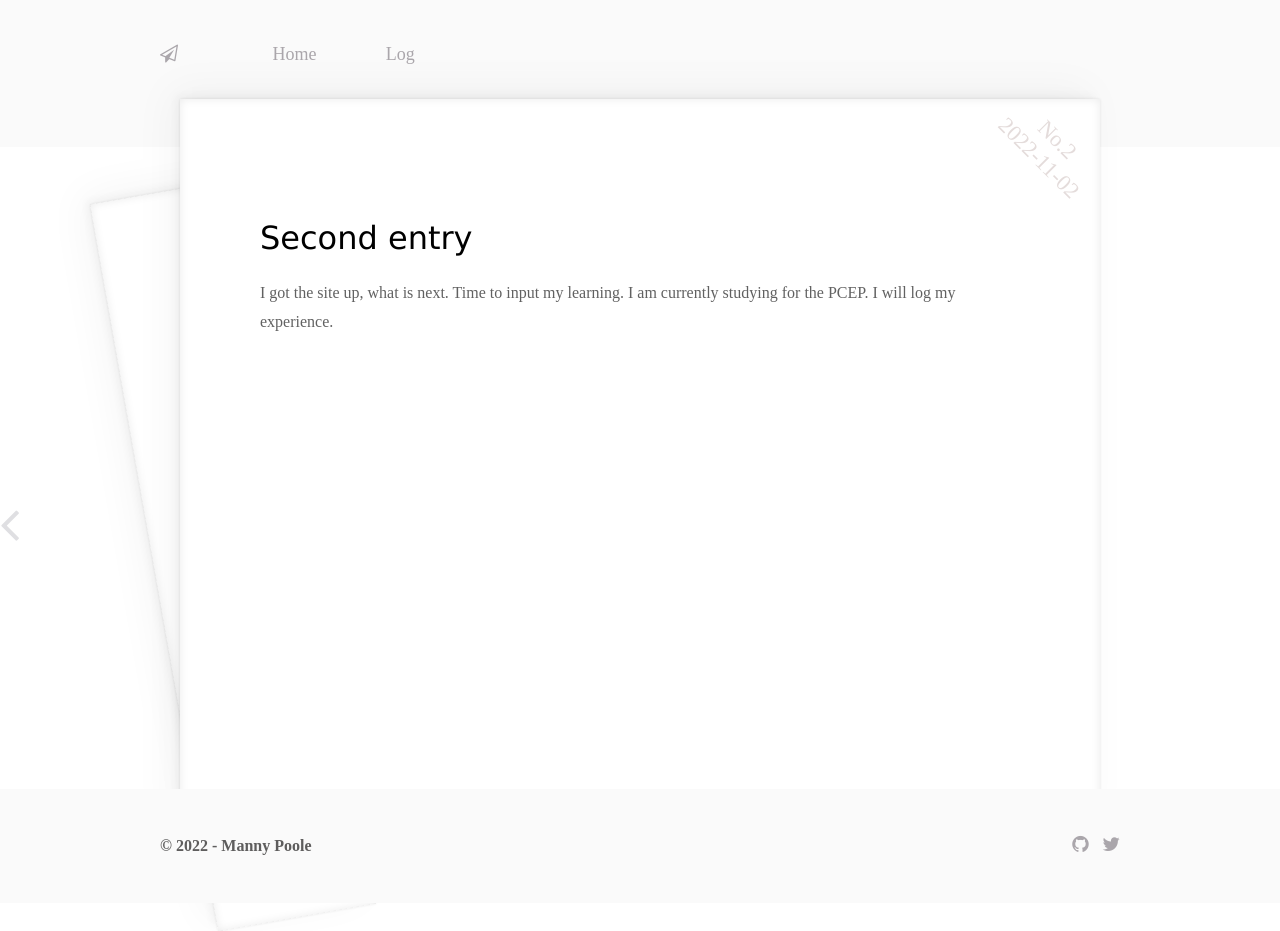
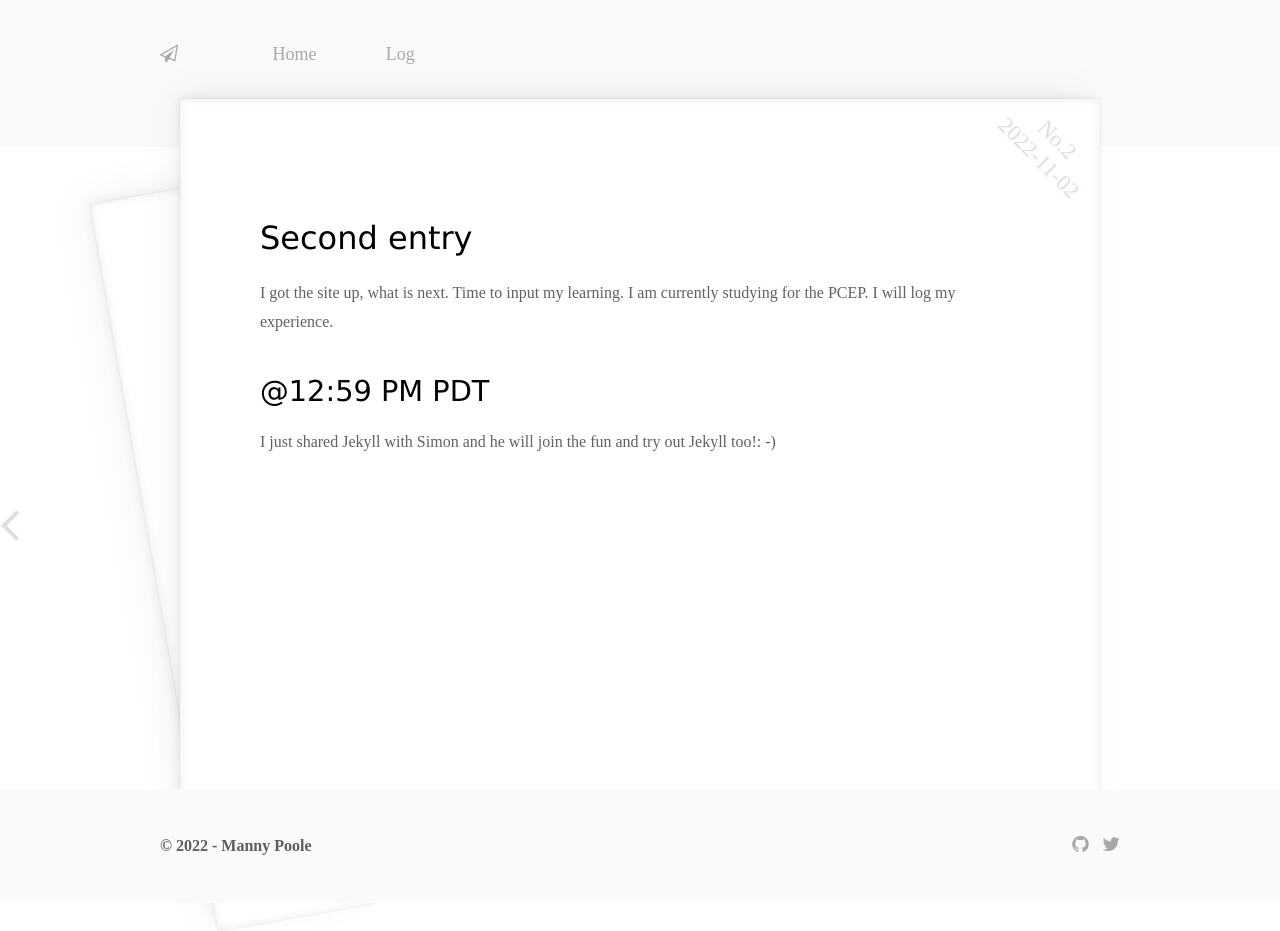
Before and after one commit to mannypoole/coderdojo, a Jekyll site: the page built from _posts/2022-11-02-second-entry.md, in a window 1280 px wide. Built offline with Jekyll 4.4.1, drawn with Linux system fonts in a browser that asks for light colours.

Commit message:
Update 2022-11-02-second-entry.md

```diff
--- a/_posts/2022-11-02-second-entry.md
+++ b/_posts/2022-11-02-second-entry.md
@@ -9,3 +9,6 @@ excerpt: ""
 # Second entry
 
 I got the site up, what is next.  Time to input my learning.  I am currently studying for the PCEP.  I will log my experience.
+
+## @12:59 PM PDT
+I just shared Jekyll with Simon and he will join the fun and try out Jekyll too!: -)
```
